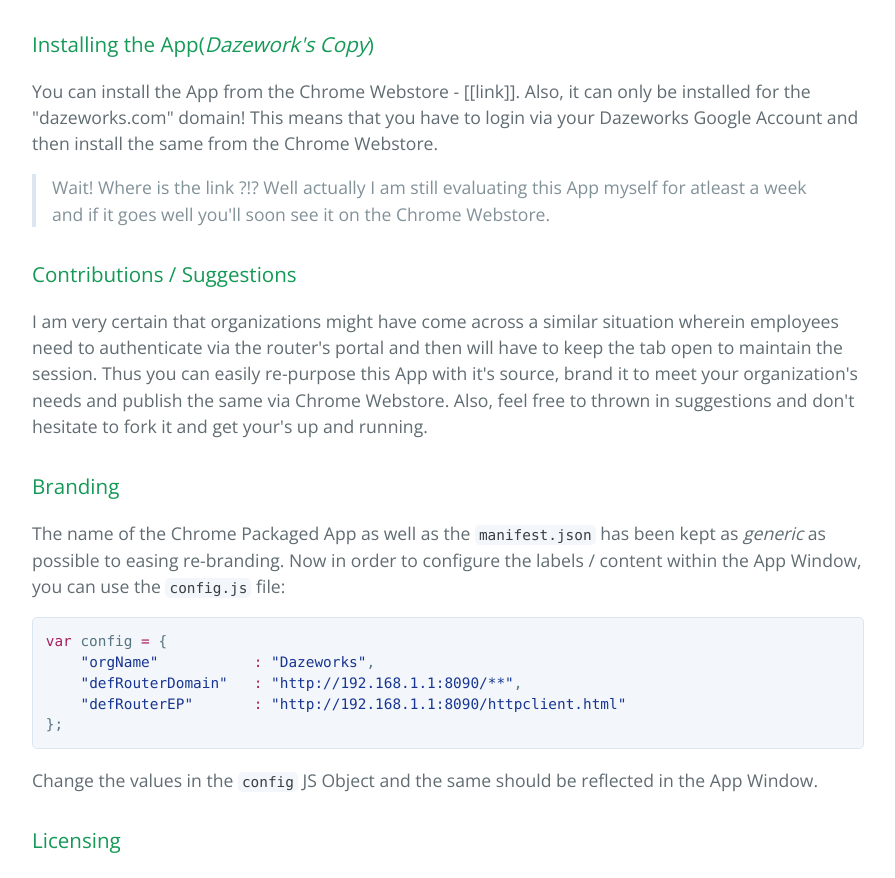
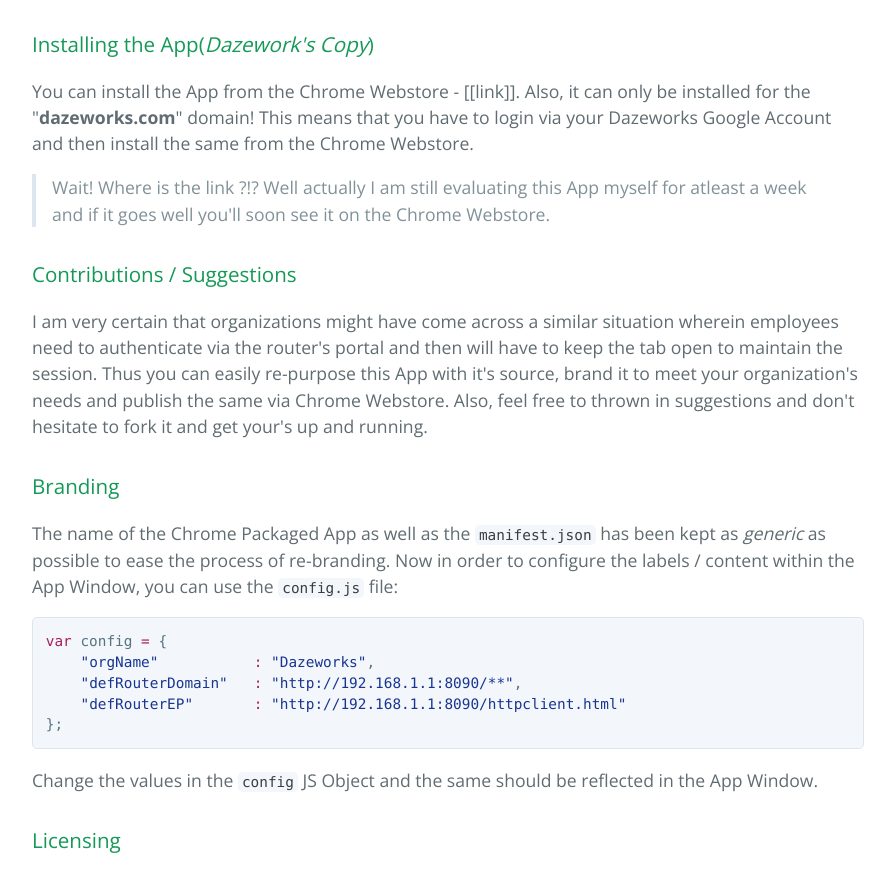
Before and after one commit to Deepak-K-Anand/Keep-Alive-for-Router-Internet-Session, a plain HTML site: page index.html in a window 1280 px wide. Shown: the part 2301-3179 px from the top of the page, without its empty margins (192-1087 px from the left). Drawn offline with nearby package versions, Linux system fonts and the light colour scheme.

```diff
--- a/index.html
+++ b/index.html
@@ -67,7 +67,7 @@
 <h3>
 <a id="installing-the-appdazeworks-copy" class="anchor" href="#installing-the-appdazeworks-copy" aria-hidden="true"><span aria-hidden="true" class="octicon octicon-link"></span></a>Installing the App(<em>Dazework's Copy</em>)</h3>
 
-<p>You can install the App from the Chrome Webstore - [[link]]. Also, it can only be installed for the "dazeworks.com" domain! This means that you have to login via your Dazeworks Google Account and then install the same from the Chrome Webstore.</p>
+<p>You can install the App from the Chrome Webstore - [[link]]. Also, it can only be installed for the "<strong>dazeworks.com</strong>" domain! This means that you have to login via your Dazeworks Google Account and then install the same from the Chrome Webstore.</p>
 
 <blockquote>
 <p>Wait! Where is the link ?!? Well actually I am still evaluating this App myself for atleast a week and if it goes well you'll soon see it on the Chrome Webstore.</p>
@@ -81,7 +81,7 @@
 <h3>
 <a id="branding" class="anchor" href="#branding" aria-hidden="true"><span aria-hidden="true" class="octicon octicon-link"></span></a>Branding</h3>
 
-<p>The name of the Chrome Packaged App as well as the <a href="https://github.com/Deepak-K-Anand/Keep-Alive-for-Router-Internet-Session/blob/master/manifest.json"><code>manifest.json</code></a> has been kept as <em>generic</em> as possible to easing re-branding. Now in order to configure the labels / content within the App Window, you can use the <a href="https://github.com/Deepak-K-Anand/Keep-Alive-for-Router-Internet-Session/blob/master/js/config.js"><code>config.js</code></a> file:</p>
+<p>The name of the Chrome Packaged App as well as the <a href="https://github.com/Deepak-K-Anand/Keep-Alive-for-Router-Internet-Session/blob/master/manifest.json"><code>manifest.json</code></a> has been kept as <em>generic</em> as possible to ease the process of re-branding. Now in order to configure the labels / content within the App Window, you can use the <a href="https://github.com/Deepak-K-Anand/Keep-Alive-for-Router-Internet-Session/blob/master/js/config.js"><code>config.js</code></a> file:</p>
 
 <div class="highlight highlight-source-js"><pre><span class="pl-k">var</span> config <span class="pl-k">=</span> {
     <span class="pl-s"><span class="pl-pds">"</span>orgName<span class="pl-pds">"</span></span>           <span class="pl-k">:</span> <span class="pl-s"><span class="pl-pds">"</span>Dazeworks<span class="pl-pds">"</span></span>,
```
Also changed, not shown: params.json (+1 -1 lines).
